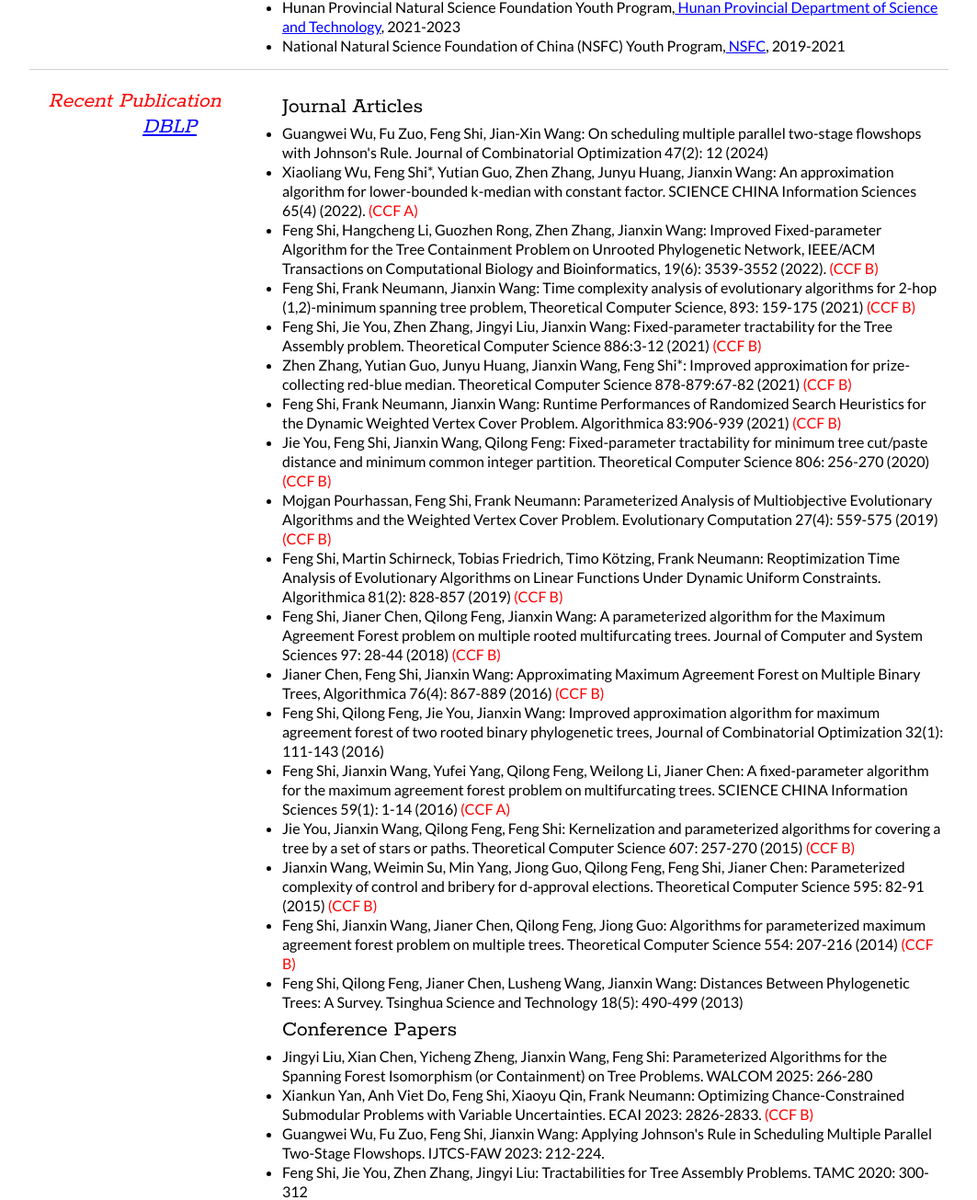
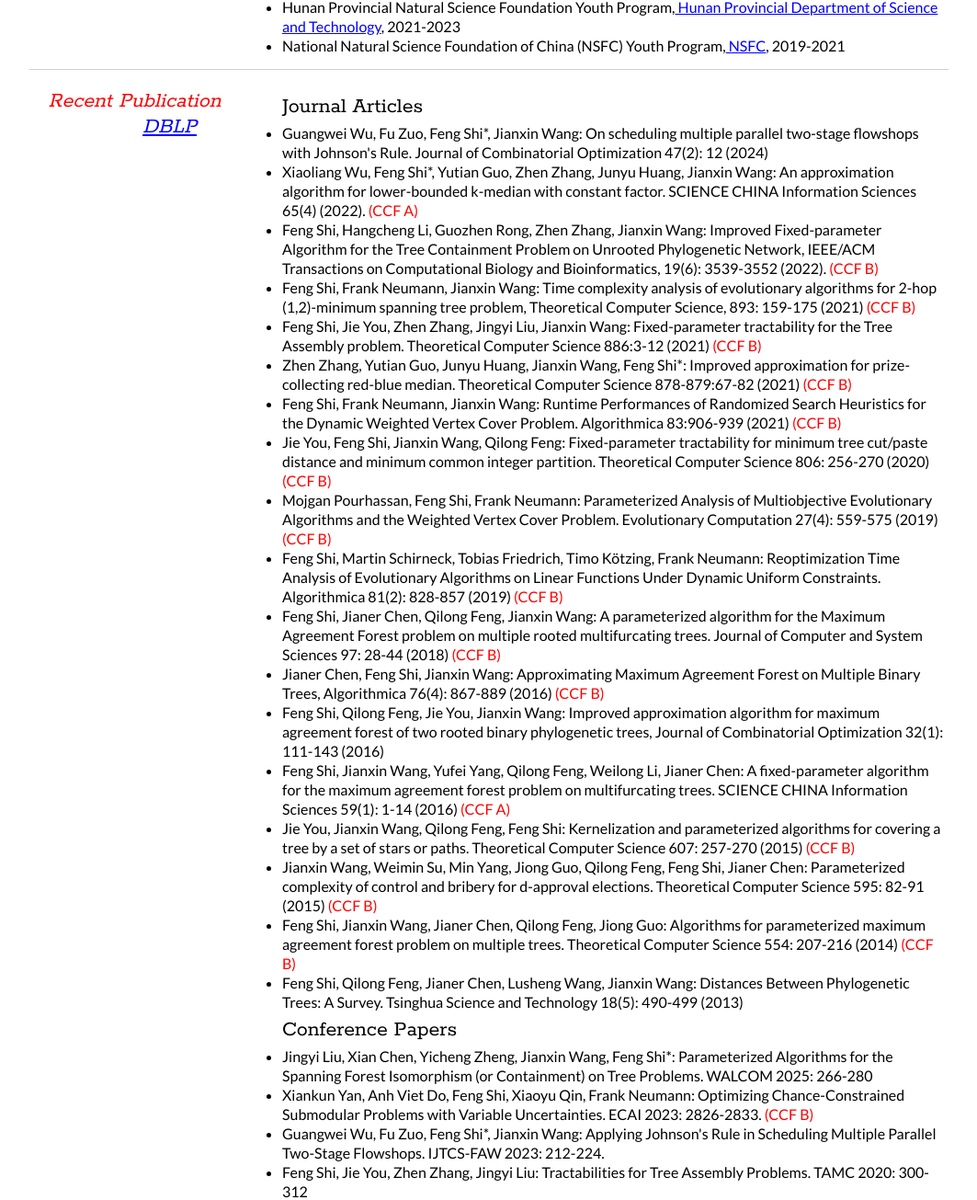
Before and after one commit to FengSHIatCS/FengSHIatCS.github.io, a plain HTML site: page index.html in a window 1280 px wide. Shown: the part 737-2042 px from the top of the page at 92% size, without its empty margins (108-1171 px from the left). Drawn offline with Linux system fonts and the light colour scheme; a script that the page names is missing.

Commit message:
Update index.html

```diff
--- a/index.html
+++ b/index.html
@@ -189,7 +189,7 @@ a:visited{text-decoration: underline;color: blue}
 <h2 style="height:40px;line-height:40px">Journal Articles</h2>
 
 <li style="line-height:21px;">
-Guangwei Wu, Fu Zuo, Feng Shi, Jian-Xin Wang: On scheduling multiple parallel two-stage flowshops with Johnson's Rule. Journal of Combinatorial Optimization 47(2): 12 (2024)
+Guangwei Wu, Fu Zuo, Feng Shi*, Jianxin Wang: On scheduling multiple parallel two-stage flowshops with Johnson's Rule. Journal of Combinatorial Optimization 47(2): 12 (2024)
 </li>
 <li>
 Xiaoliang Wu, Feng Shi*, Yutian Guo, Zhen Zhang, Junyu Huang, Jianxin Wang: An approximation algorithm for lower-bounded k-median with constant factor. SCIENCE CHINA Information Sciences 65(4) (2022). <font color = "red">(CCF A)</font>
@@ -254,14 +254,14 @@ Feng Shi, Qilong Feng, Jianer Chen, Lusheng Wang, Jianxin Wang: Distances Betwee
 
 <h2 style="height:40px;line-height:40px">Conference Papers</h2>
 	<li>
-Jingyi Liu, Xian Chen, Yicheng Zheng, Jianxin Wang, Feng Shi: Parameterized Algorithms for the Spanning Forest Isomorphism (or Containment) on Tree Problems. WALCOM 2025: 266-280
+Jingyi Liu, Xian Chen, Yicheng Zheng, Jianxin Wang, Feng Shi*: Parameterized Algorithms for the Spanning Forest Isomorphism (or Containment) on Tree Problems. WALCOM 2025: 266-280
 	</li>
 <li>
 Xiankun Yan, Anh Viet Do, Feng Shi, Xiaoyu Qin, Frank Neumann:
 Optimizing Chance-Constrained Submodular Problems with Variable Uncertainties. ECAI 2023: 2826-2833. <font color = "red">(CCF B)</font>
     </li>
 <li>
-Guangwei Wu, Fu Zuo, Feng Shi, Jianxin Wang:
+Guangwei Wu, Fu Zuo, Feng Shi*, Jianxin Wang:
 Applying Johnson's Rule in Scheduling Multiple Parallel Two-Stage Flowshops. IJTCS-FAW 2023: 212-224.
     </li>
 <li>
```
